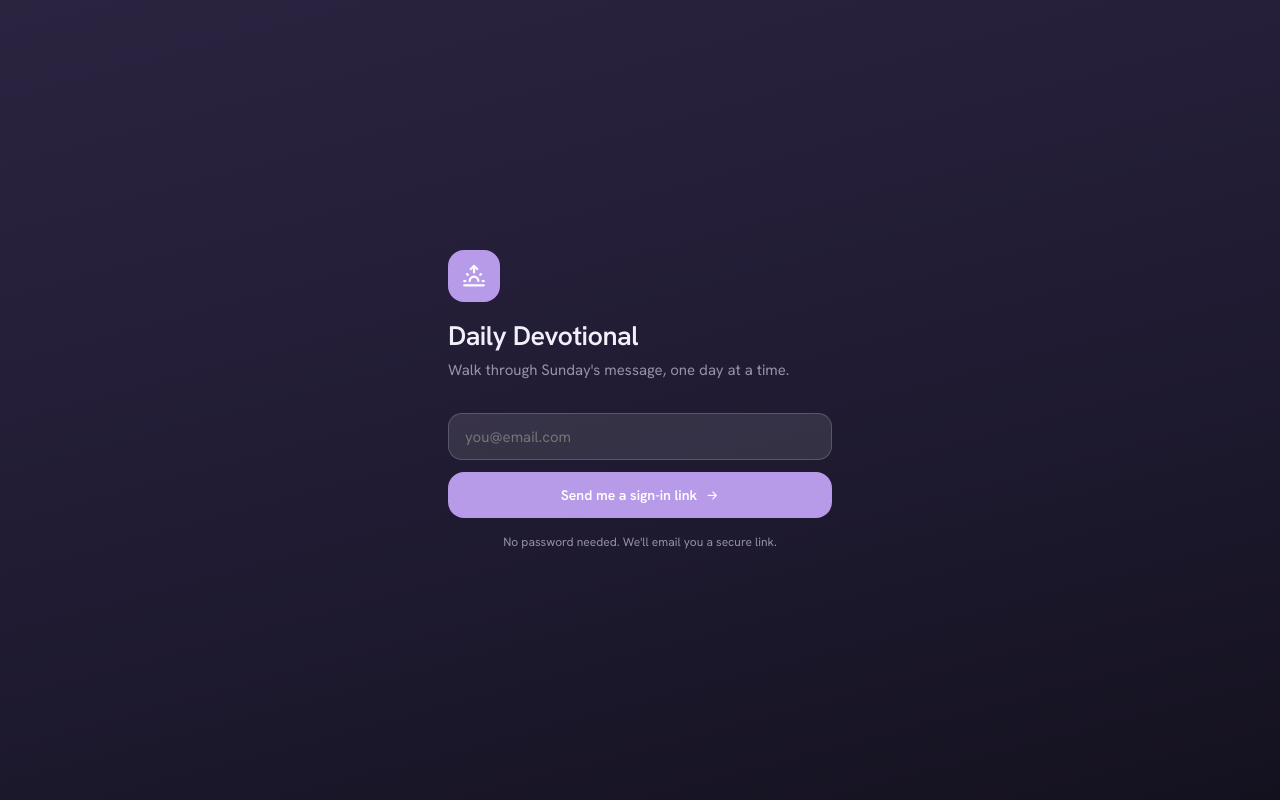
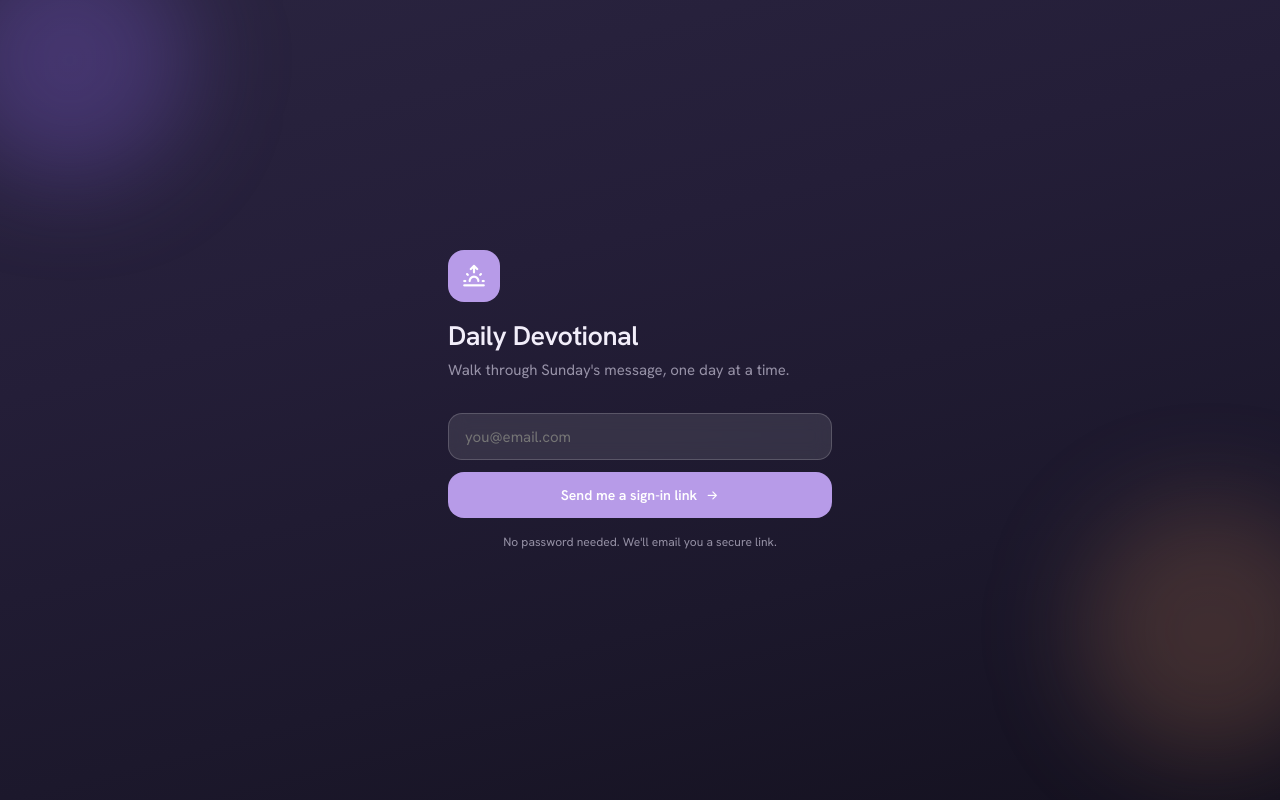
Before and after one commit to jongson10/devotional, a Next.js app: page /login in a window 1280 px wide. Built offline with nearby package versions, Linux system fonts and the light colour scheme.

Commit message:
Restore frosted-glass styling (blur compositing was not the cursor cause)

```diff
--- a/styles/globals.css
+++ b/styles/globals.css
@@ -4,7 +4,6 @@
   --ink: #2E2410; --body: #473A24; --soft: #6E5C3E; --muted: rgba(55,40,20,0.6);
   --line: rgba(120,90,40,0.18); --accent: #A9741B; --dark: #2E2410; --darkSub: #C9A883;
   --glassBg: rgba(255,255,255,0.46); --glassBorder: rgba(255,255,255,0.58);
-  --barBg: rgba(250,243,228,0.9);
 }
 [data-theme="night"] {
   --gradient: linear-gradient(165deg,#2A2440 0%,#241E38 35%,#1C182C 70%,#14111F 100%);
@@ -12,20 +11,22 @@
   --ink: #F2EEFA; --body: #CFC8E0; --soft: #B6ADCE; --muted: rgba(230,225,245,0.6);
   --line: rgba(255,255,255,0.14); --accent: #B79BE8; --dark: #0F0C18; --darkSub: #9A86C4;
   --glassBg: rgba(255,255,255,0.10); --glassBorder: rgba(255,255,255,0.18);
-  --barBg: rgba(36,30,56,0.92);
 }
 * { box-sizing: border-box; margin: 0; padding: 0; }
-html, body { font-family: 'Hanken Grotesk', system-ui, sans-serif; color: var(--ink); background: var(--gradient); min-height: 100vh; -webkit-font-smoothing: antialiased; }
+html, body { font-family: 'Hanken Grotesk', system-ui, sans-serif; color: var(--ink); background: var(--gradient); background-attachment: fixed; min-height: 100vh; -webkit-font-smoothing: antialiased; }
+body::before, body::after { content: ""; position: fixed; border-radius: 50%; filter: blur(48px); pointer-events: none; z-index: 0; }
+body::before { top: -60px; left: -50px; width: 240px; height: 240px; background: var(--blob1); }
+body::after { bottom: 40px; right: -60px; width: 260px; height: 260px; background: var(--blob2); }
 .app-shell { position: relative; z-index: 1; max-width: 440px; margin: 0 auto; min-height: 100vh; }
-.glass { background: var(--glassBg); border: 1px solid var(--glassBorder); }
+.glass { background: var(--glassBg); backdrop-filter: blur(9px); -webkit-backdrop-filter: blur(9px); border: 1px solid var(--glassBorder); }
 .label { font-size: 11px; letter-spacing: 0.14em; text-transform: uppercase; color: var(--muted); }
 button { font-family: inherit; cursor: pointer; }
 input, textarea, select { font-family: inherit; outline: none; border: none; background: transparent; color: var(--ink); width: 100%; }
 a { color: inherit; text-decoration: none; cursor: pointer; }
 .btn-primary { width: 100%; background: var(--accent); color: #fff; border: none; padding: 14px; font-size: 14px; font-weight: 600; border-radius: 16px; display: flex; align-items: center; justify-content: center; gap: 8px; }
-.btn-ghost { background: var(--glassBg); border: 1px solid var(--glassBorder); color: var(--ink); padding: 14px 20px; font-size: 14px; font-weight: 600; border-radius: 16px; display: inline-flex; align-items: center; justify-content: center; gap: 8px; box-shadow: 0 4px 16px rgba(0,0,0,0.06); }
+.btn-ghost { background: var(--glassBg); backdrop-filter: blur(10px); -webkit-backdrop-filter: blur(10px); border: 1px solid var(--glassBorder); color: var(--ink); padding: 14px 20px; font-size: 14px; font-weight: 600; border-radius: 16px; display: inline-flex; align-items: center; justify-content: center; gap: 8px; box-shadow: 0 4px 16px rgba(0,0,0,0.06); }
 .btn-dock { margin: 0 auto; min-width: 220px; max-width: 320px; width: auto; }
-.top-bar { position: sticky; top: 0; z-index: 10; max-width: 440px; margin: 0 auto; display: flex; align-items: center; justify-content: space-between; padding: 14px 18px 12px; background: var(--barBg); border-bottom: 1px solid var(--glassBorder); }
+.top-bar { position: sticky; top: 0; z-index: 10; max-width: 440px; margin: 0 auto; display: flex; align-items: center; justify-content: space-between; padding: 14px 18px 12px; background: var(--glassBg); backdrop-filter: blur(14px); -webkit-backdrop-filter: blur(14px); border-bottom: 1px solid var(--glassBorder); }
 .top-bar-links { display: flex; align-items: center; gap: 16px; }
 .top-bar a { font-size: 14px; font-weight: 500; color: var(--muted); padding: 4px 0; position: relative; cursor: pointer; }
 .top-bar a.active { color: var(--accent); }
```
